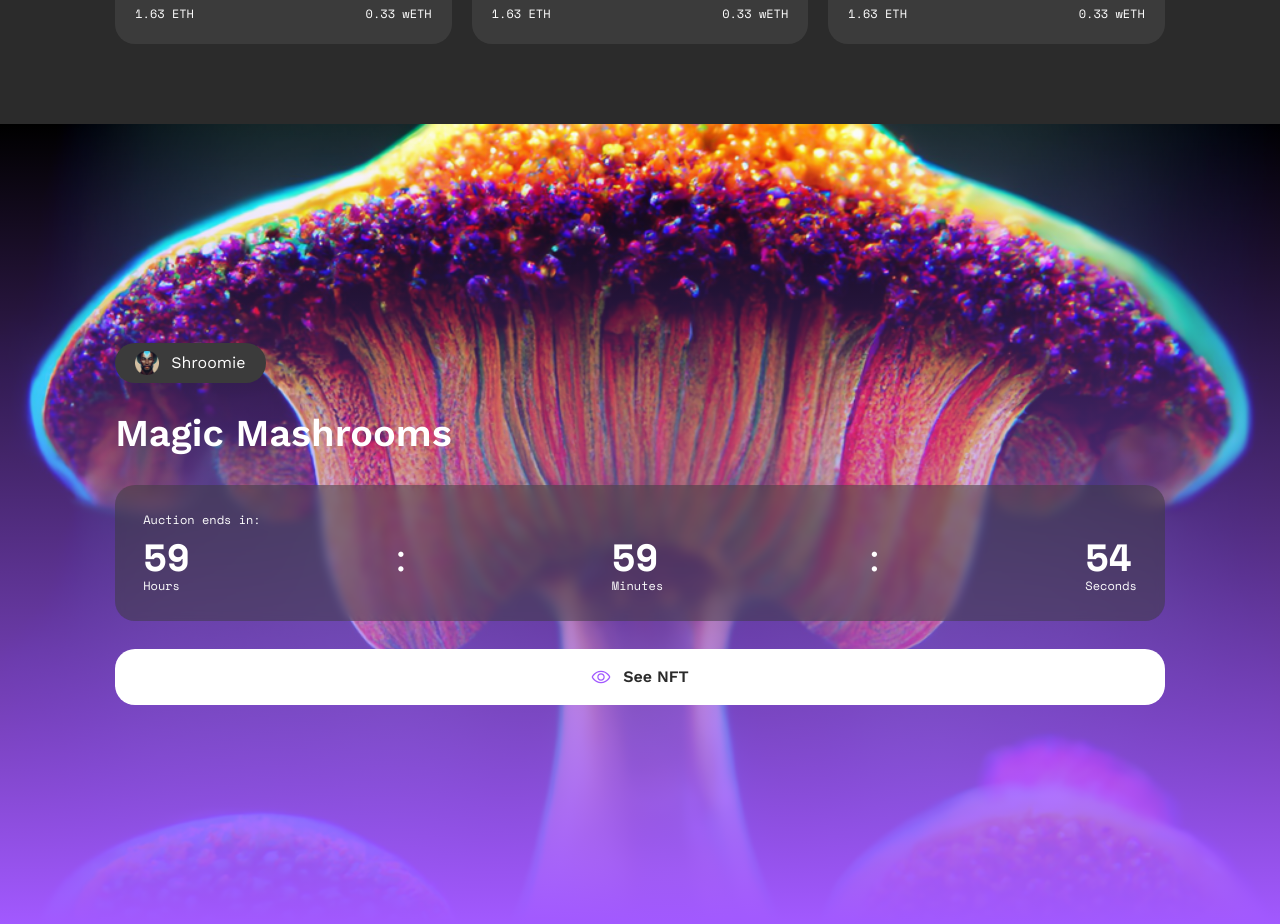
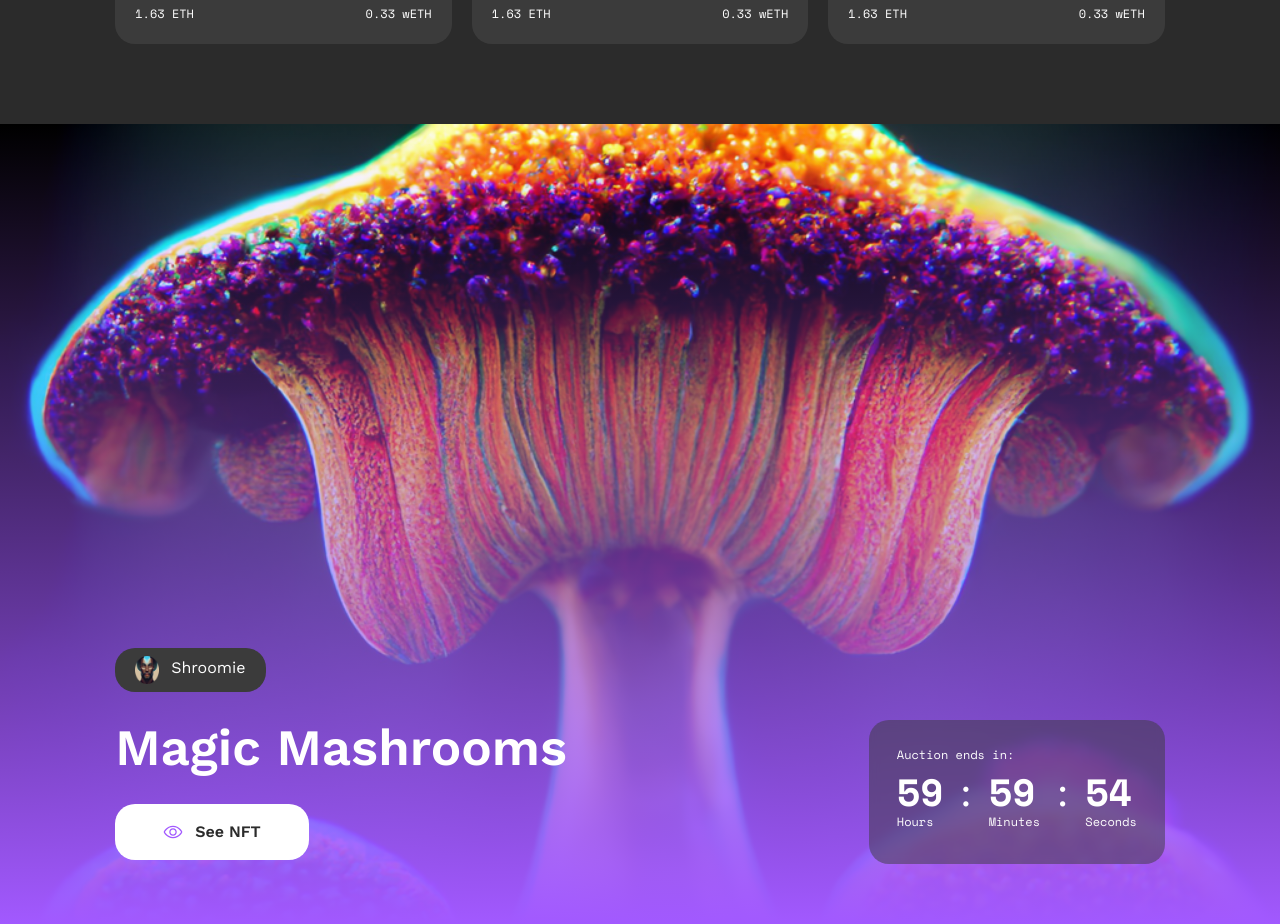
Before and after one commit to S-a-b-r/NFT_marketplace_front, a Vue app: page / in a window 1280 px wide. Shown: the part 4140-5064 px from the top of the page. Built offline with nearby package versions, Linux system fonts and the light colour scheme.

Commit message:
Закончил секцию аукциона

```diff
--- a/src/components/sections/ActiveAuction.vue
+++ b/src/components/sections/ActiveAuction.vue
@@ -8,20 +8,23 @@ const props = defineProps({
 </script>
 
 <template>
-    <div class="h-screen flex"
+    <div class="h-screen flex flex-col justify-center md:justify-end"
         :style="`background:linear-gradient(180deg, rgba(162, 89, 255, 0.00) 0%, #A259FF 100%),
             center / cover no-repeat url(${props.activeAuction.bgUrl});`">
-        <div class="content_container align-middle m-auto grid gap-7">
-            <div class="bg-gray rounded w-max px-5 py-2 flex gap-3">
+        <div class="content_container grid gap-y-7
+                md:grid-cols-[1fr_18.5rem] md:grid-rows-[2.75rem_1fr_3.75rem] md:pb-[3.75rem]">
+            <div class="bg-gray rounded w-max px-5 py-2 flex gap-3
+                    md:col-end-2">
                 <img width="24" height="24" :src="`src/assets/images/avatars/${props.activeAuction.creator.avatarUrl}.png`" />
                 {{ props.activeAuction.creator.name }}
             </div>
-            <div class="text-3xl font-semibold text-white">
+            <div class="text-3xl font-semibold text-white
+                md:col-end-2 lg:text-4xl">
                 {{ props.activeAuction.title }}
             </div>
-            <timer-card :endAuctionTime="props.activeAuction.endAuctionTime"></timer-card>
+            <timer-card class="md:col-start-2 md:row-start-2 md:row-end-4" :endAuctionTime="props.activeAuction.endAuctionTime"></timer-card>
             <div>
-                <UIButton class="w-full justify-center" iconName="Eye-purple" isWhite>See NFT</UIButton>
+                <UIButton class="w-full justify-center md:w-max md:px-12" iconName="Eye-purple" isWhite>See NFT</UIButton>
             </div>
         </div>
     </div>
```
